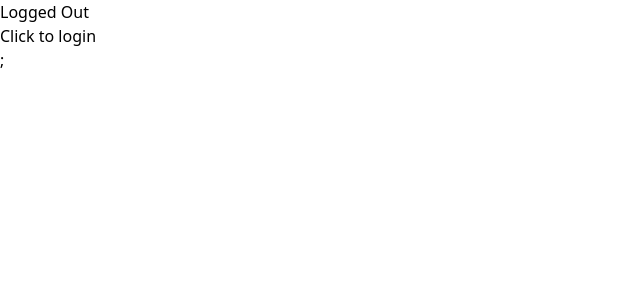
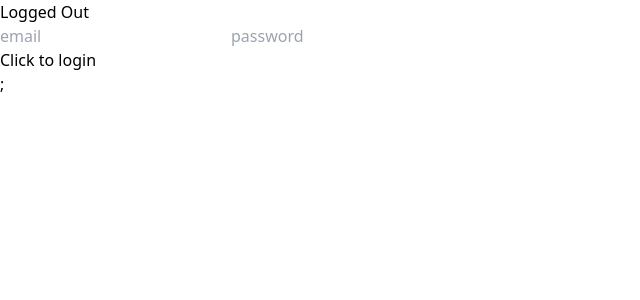
Before and after one commit to yhsol/nuber-eats-frontend, a Next.js app: page /logged-out in a window 1280 px wide. Shown: the top 300 px of the page, without its empty margins (0-640 px from the left). Built offline with nearby package versions, Linux system fonts and the light colour scheme.

Commit message:
feat: 15.1 React Hook Form

```diff
--- a/package.json
+++ b/package.json
@@ -13,7 +13,8 @@
     "graphql": "^15.5.2",
     "next": "11.1.2",
     "react": "17.0.2",
-    "react-dom": "17.0.2"
+    "react-dom": "17.0.2",
+    "react-hook-form": "^7.15.4"
   },
   "devDependencies": {
     "@types/react": "17.0.19",
--- a/pages/logged-out/index.tsx
+++ b/pages/logged-out/index.tsx
@@ -1,19 +1,52 @@
 import { useRouter } from "next/dist/client/router";
 import React from "react";
+import { useForm } from "react-hook-form";
 import { isLoggedInVar } from "../../apollo/reactive-variables/auth";
 
 function LoggedOut() {
   const router = useRouter();
-
   const handleClick = () => {
-    isLoggedInVar(true);
-    router.back();
+    // isLoggedInVar(true);
+    // router.back();
   };
 
+  const {
+    register,
+    watch,
+    handleSubmit,
+    formState: { errors },
+  } = useForm();
+  const onSubmit = (data: any) => console.log("data: ", data);
+  console.log("erros: ", errors);
   return (
     <div>
       <h1>Logged Out</h1>
-      <button onClick={handleClick}>Click to login</button>
+      <form onSubmit={handleSubmit(onSubmit)}>
+        <input
+          type="email"
+          placeholder="email"
+          {...register("email", {
+            required: true,
+            validate: (email: string) => email.includes("@gmail.com"),
+          })}
+        />
+        <input
+          type="password"
+          placeholder="password"
+          {...register("password", { required: true })}
+        />
+
+        <div>
+          {errors.email?.type === "required" && (
+            <span>This field (email) is required</span>
+          )}
+          {errors.email?.type === "validate" && (
+            <span>This field (email) is not validate</span>
+          )}
+          {errors?.password && <span>This field (password) is required</span>}
+        </div>
+        <button onClick={handleClick}>Click to login</button>
+      </form>
     </div>
   );
 }
```
Also changed, not shown: 2 other files (tests, documents, lock files or other folders).
